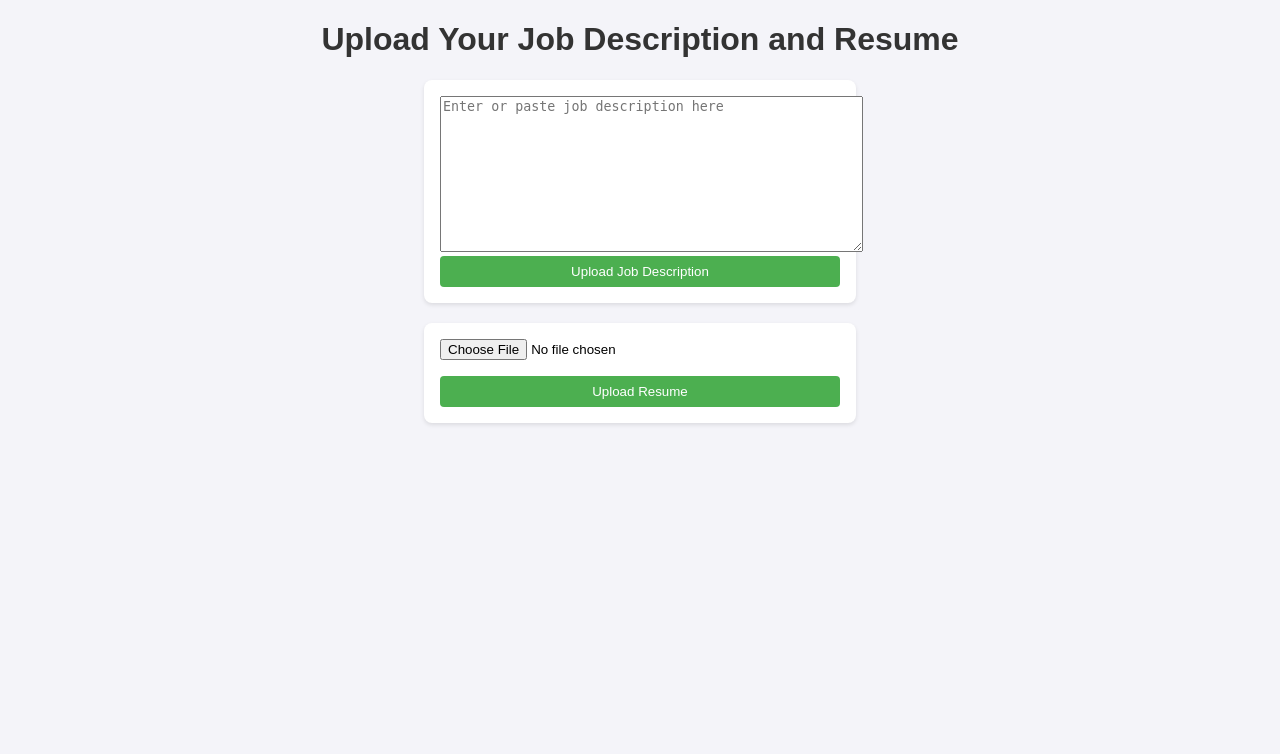
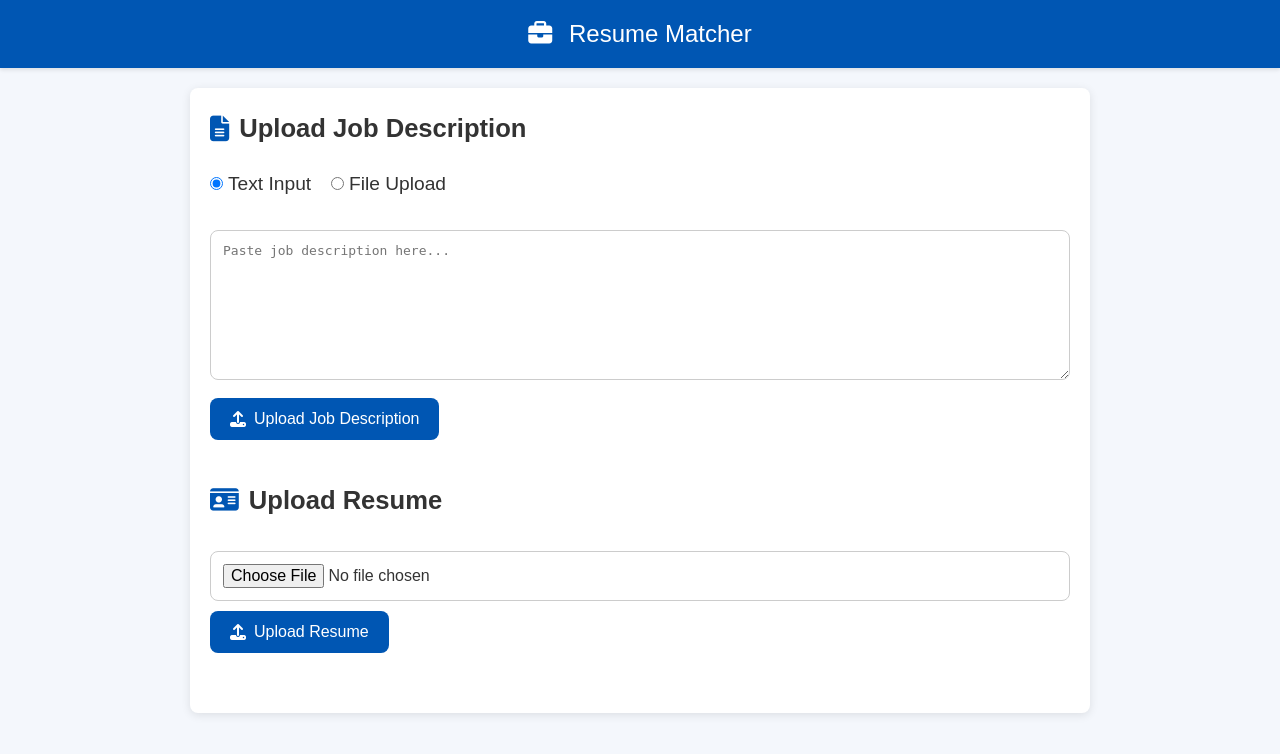
Before and after one commit to VAibhav1031/resume-matcher, a Python web app: template templates/index.html in a window 1280 px wide. Shown: the top 754 px of the page. Run offline with Jinja, Linux system fonts and the light colour scheme; the template is opened without the code that fills it, so the values that code supplies are empty; some libraries are stand-ins or nearby versions.

Commit message:
Updated the files

```diff
--- /dev/null
+++ b/static/script.js
@@ -0,0 +1,25 @@
+document.addEventListener("DOMContentLoaded", () => {
+    const jobTextForm = document.getElementById("jobTextForm");
+    const jobFileForm = document.getElementById("jobFileForm");
+
+    // Toggle visibility of forms
+    function toggleInput() {
+        const jobInputType = document.querySelector('input[name="job_input_type"]:checked').value;
+
+        if (jobInputType === "text") {
+            jobTextForm.style.display = "block";
+            jobFileForm.style.display = "none";
+        } else if (jobInputType === "file") {
+            jobTextForm.style.display = "none";
+            jobFileForm.style.display = "block";
+        }
+    }
+
+    toggleInput();
+
+    // Event listener for radio buttons
+    const radios = document.querySelectorAll('input[name="job_input_type"]');
+    radios.forEach((radio) => {
+        radio.addEventListener("change", toggleInput);
+    });
+});
--- a/static/style.css
+++ b/static/style.css
@@ -1,81 +1,193 @@
-body {
-    font-family: Arial, sans-serif;
+/* General Reset */
+* {
     margin: 0;
     padding: 0;
-    background-color: #f4f4f9;
+    box-sizing: border-box;
 }
 
-h1, h2 {
-    text-align: center;
+/* Body & Layout */
+body {
+    font-family: 'Arial', sans-serif;
+    background-color: #f4f7fc;
     color: #333;
+    line-height: 1.6;
 }
 
-form {
-    margin-top: 1rem;
-    background: #fff;
-    padding: 1rem;
-    border-radius: 8px;
-    box-shadow: 0 2px 4px rgba(0,0,0,0.1);
-    max-width: 400px;
-    margin: 20px auto;
+.navbar {
+    background-color: #0056b3;
+    color: white;
+    padding: 15px;
+    text-align: center;
+    font-size: 24px;
+    box-shadow: 0 2px 4px rgba(0, 0, 0, 0.1);
 }
 
-input[type="file"] {
-    margin-bottom: 1rem;
+.navbar i {
+    margin-right: 10px;
+}
+
+.container {
+    max-width: 900px;
+    margin: 20px auto;
+    padding: 20px;
+    background-color: white;
+    border-radius: 8px;
+    box-shadow: 0 2px 10px rgba(0, 0, 0, 0.1);
+}
+
+.section {
+    margin-bottom: 40px;
+}
+
+h2 {
+    font-size: 1.6em;
+    color: #333;
+    margin-bottom: 20px;
+    display: flex;
+    align-items: center;
+}
+
+h2 i {
+    margin-right: 10px;
+    color: #0056b3;
+}
+
+input[type="file"], textarea {
     width: 100%;
+    padding: 12px;
+    margin: 10px 0;
+    border: 1px solid #ccc;
+    border-radius: 8px;
+    box-sizing: border-box;
+    font-size: 1em;
+}
+
+input[type="file"]:hover, textarea:hover {
+    border-color: #0056b3;
 }
 
 button {
-    padding: 0.5rem 1rem;
-    background-color: #4CAF50;
+    background-color: #0056b3;
     color: white;
+    padding: 12px 20px;
     border: none;
-    border-radius: 4px;
+    border-radius: 8px;
     cursor: pointer;
-    width: 100%;
+    font-size: 1em;
+    display: inline-flex;
+    align-items: center;
+    transition: background-color 0.3s ease;
+}
+
+button i {
+    margin-right: 8px;
 }
 
 button:hover {
-    background-color: #45a049;
+    background-color: #003d82;
 }
 
+/* Flash Messages */
 .flash-messages {
     list-style: none;
     padding: 0;
-    margin: 1rem 0;
-    max-width: 400px;
-    margin: 0 auto;
+    margin: 20px 0;
 }
 
 .flash-messages li {
-    background-color: #ffeeba;
-    padding: 0.5rem;
-    border-left: 5px solid #ffc107;
-    margin-bottom: 0.5rem;
+    background-color: #ffcc00;
+    padding: 10px;
+    margin-bottom: 10px;
+    border-radius: 5px;
+    text-align: center;
 }
 
-table {
-    width: 80%;
-    margin: 20px auto;
-    border-collapse: collapse;
-    background: #fff;
-    box-shadow: 0 2px 4px rgba(0, 0, 0, 0.1);
+.flash-messages li.success {
+    background-color: #28a745;
 }
 
-th, td {
-    padding: 10px;
-    text-align: center;
-    border: 1px solid #ddd;
+.flash-messages li.error {
+    background-color: #dc3545;
 }
 
-th {
-    background-color: #f2f2f2;
+/* Form Sections */
+.input-toggle {
+    margin-bottom: 20px;
 }
 
-a {
-    display: block;
-    text-align: center;
-    margin-top: 1rem;
-    font-weight: bold;
-    color: #4CAF50;
+.input-toggle label {
+    font-size: 1.2em;
+    margin-right: 15px;
+    cursor: pointer;
 }
+
+/* Icons and Text */
+textarea {
+    height: 150px;
+}
+
+#jobFileForm {
+    display: none;
+}
+
+/* Hover Animation */
+button {
+    transition: background-color 0.3s ease, transform 0.2s ease;
+}
+
+button:hover {
+    transform: translateY(-2px);
+}
+
+/* Responsive Design */
+@media (max-width: 768px) {
+    .container {
+        padding: 15px;
+    }
+
+    .section h2 {
+        font-size: 1.4em;
+    }
+
+    button {
+        font-size: 0.9em;
+        padding: 10px 15px;
+    }
+
+    input[type="file"], textarea {
+        font-size: 0.9em;
+    }
+}
+
+
+/* Animation for showing/hiding forms */
+@keyframes fadeIn {
+    from {
+        opacity: 0;
+        transform: translateY(-20px);
+    }
+    to {
+        opacity: 1;
+        transform: translateY(0);
+    }
+}
+
+@keyframes fadeOut {
+    from {
+        opacity: 1;
+        transform: translateY(0);
+    }
+    to {
+        opacity: 0;
+        transform: translateY(20px);
+    }
+}
+
+#jobTextForm, #jobFileForm {
+    animation: fadeIn 0.5s ease-in-out;
+}
+
+/* Apply fade out animation when the form is hidden */
+#jobTextForm[style="display: none;"], #jobFileForm[style="display: none;"] {
+    animation: fadeOut 0.5s ease-in-out;
+}
--- a/templates/index.html
+++ b/templates/index.html
@@ -1,12 +1,22 @@
 <!DOCTYPE html>
-<html>
+<html lang="en">
 <head>
-    <title>Resume Uploader</title>
+    <meta charset="UTF-8">
+    <meta name="viewport" content="width=device-width, initial-scale=1.0">
+    <title>Resume Matcher</title>
     <link rel="stylesheet" href="{{ url_for('static', filename='style.css') }}">
+    <script src="https://kit.fontawesome.com/a076d05399.js" crossorigin="anonymous"></script>
+    <script src="{{ url_for('static', filename='script.js') }}"></script>
 </head>
 <body>
-    <h1>Upload Your Job Description and Resume</h1>
+    <nav class="navbar">
+        <div class="navbar-brand">
+            <i class="fas fa-briefcase"></i>
+            Resume Matcher
+        </div>
+    </nav>
 
+    <div class="container">
         {% with messages = get_flashed_messages() %}
             {% if messages %}
                 <ul class="flash-messages">
@@ -17,16 +27,33 @@
             {% endif %}
         {% endwith %}
 
-    <!-- Job Description Upload Form -->
-    <form action="/upload_job" method="post">
-        <textarea name="job_description" rows="10" cols="50" required placeholder="Enter or paste job description here"></textarea>
-        <button type="submit">Upload Job Description</button>
+        <div class="section">
+            <h2><i class="fas fa-file-alt"></i> Upload Job Description</h2>
+            <div class="input-toggle">
+                <label><input type="radio" name="job_input_type" value="text" checked> Text Input</label>
+                <label><input type="radio" name="job_input_type" value="file"> File Upload</label>
+            </div>
+
+            <!-- Text Input Form -->
+            <form action="/upload_job" method="post" enctype="multipart/form-data" id="jobTextForm">
+                <textarea name="job_description" placeholder="Paste job description here..." required></textarea>
+                <button type="submit"><i class="fas fa-upload"></i> Upload Job Description</button>
             </form>
 
-    <!-- Resume Upload Form -->
+            <!-- File Upload Form -->
+            <form action="/upload_job_file" method="post" enctype="multipart/form-data" id="jobFileForm" style="display:none;">
+                <input type="file" name="job_file" accept=".pdf,.docx" required>
+                <button type="submit"><i class="fas fa-upload"></i> Upload Job File</button>
+            </form>
+        </div>
+
+        <div class="section">
+            <h2><i class="fas fa-id-card"></i> Upload Resume</h2>
             <form action="/upload_resume" method="post" enctype="multipart/form-data">
-        <input type="file" name="resume" required>
-        <button type="submit">Upload Resume</button>
+                <input type="file" name="resume" accept=".pdf,.docx" required>
+                <button type="submit"><i class="fas fa-upload"></i> Upload Resume</button>
             </form>
+        </div>
+    </div>
 </body>
 </html>
```
Lines whose indentation alone changed are shown as unchanged.
